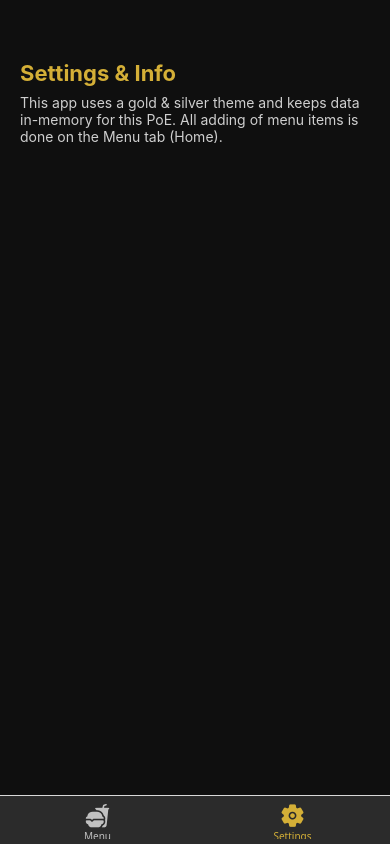
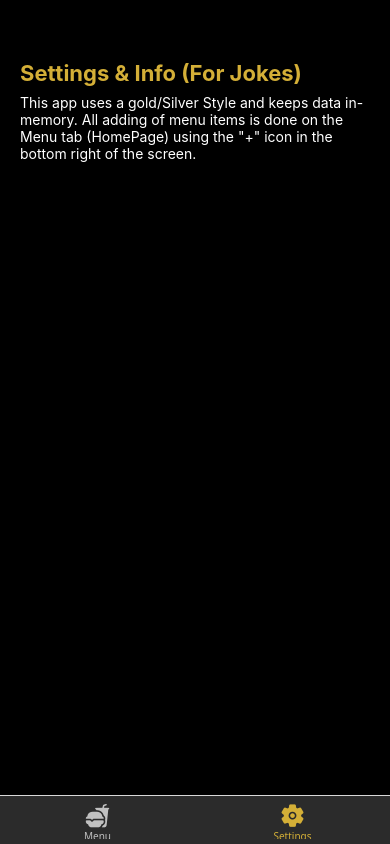
Before and after one commit to ST10494032/ChefsMenuAppMASTPart2_ST10494032, a React Native app: screen /Settings in a window 390 px wide. Built offline with nearby package versions, Linux system fonts and the light colour scheme.

Commit message:
Changed colors to better match

```diff
--- a/src/screens/SettingsScreen.tsx
+++ b/src/screens/SettingsScreen.tsx
@@ -4,14 +4,14 @@ import { View, Text, StyleSheet } from 'react-native';
 export default function SettingsScreen() {
   return (
     <View style={styles.container}>
-      <Text style={styles.title}>Settings & Info</Text>
-      <Text style={styles.text}>This app uses a gold & silver theme and keeps data in-memory for this PoE. All adding of menu items is done on the Menu tab (Home).</Text>
+      <Text style={styles.title}>Settings & Info (For Jokes)</Text>
+      <Text style={styles.text}>This app uses a gold/Silver Style and keeps data in-memory. All adding of menu items is done on the Menu tab (HomePage) using the "+" icon in the bottom right of the screen.</Text>
     </View>
   );
 }
 
 const styles = StyleSheet.create({
-  container: { flex: 1, backgroundColor: '#0f0f0f', padding: 20, paddingTop: 60 },
+  container: { flex: 1, backgroundColor: '#000000ff', padding: 20, paddingTop: 60 },
   title: { color: '#d4af37', fontSize: 22, fontWeight: '700', marginBottom: 8 },
-  text: { color: '#cfcfcf' },
+  text: { color: '#ffffffff' },
 });
```
